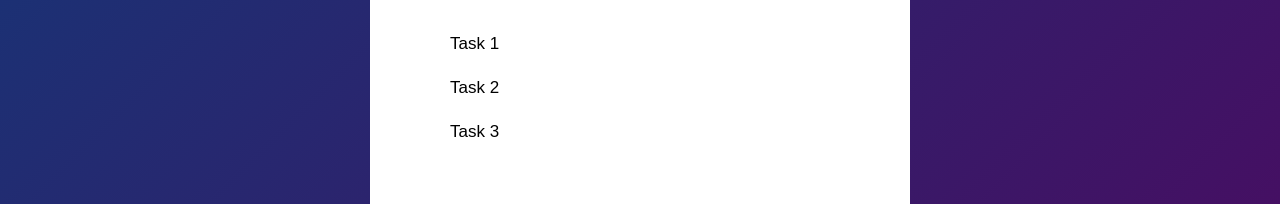
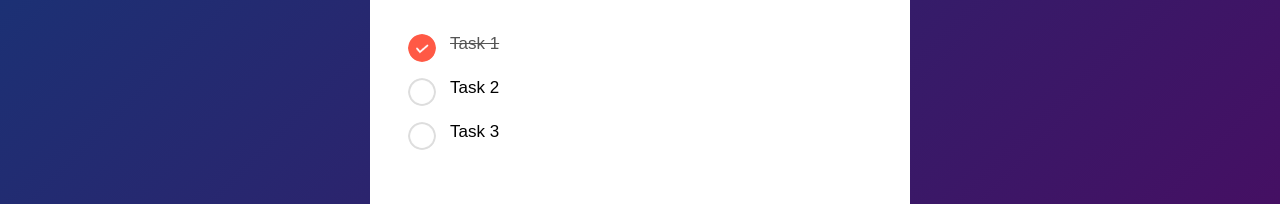
Before and after one commit to JamesNgo1/ToDo-List, a plain HTML site: page index.html in a window 1280 px wide. Shown: the part 253-457 px from the top of the page. Drawn offline with Linux system fonts and the light colour scheme.

Commit message:
Made tasks and check marks

```diff
--- a/index.html
+++ b/index.html
@@ -3,7 +3,7 @@
 <head>
     <meta charset="UTF-8">
     <meta name="viewport" content="width=device-width, initial-scale=1.0">
-    <title>Document</title>
+    <title>TODO</title>
     <link rel="stylesheet" href="styles.css">
 </head>
 <body>
@@ -15,7 +15,7 @@
                 <button class="">ADD</button>
             </div>
             <ul>
-                <li>Task 1</li>
+                <li class="checked">Task 1</li>
                 <li>Task 2</li>
                 <li>Task 3</li>
             </ul>
--- a/styles.css
+++ b/styles.css
@@ -56,8 +56,6 @@ button{
     font-size: 16px;
     cursor:pointer;
     border-radius: 45px;
-
-
 }
 
 
@@ -75,5 +73,27 @@ ul li{
     padding: 12px 8px 12px 50px; /*top right bottom left */
     user-select: none;
     cursor: pointer;
+    position: relative;
+}
 
+ul li::before{
+    content: '';
+    position: absolute;
+    height: 28px;
+    width: 28px;
+    border-radius: 50%;
+    background-image: url(images/unchecked.png);
+    background-size: cover;
+    background-position: center;
+    top: 12px;
+    left: 8px;
 }
+
+ul li.checked{
+    color: #555;
+    text-decoration: line-through
+}
+
+ul li.checked::before{
+    background-image: url(images/checked.png);
+}
```
